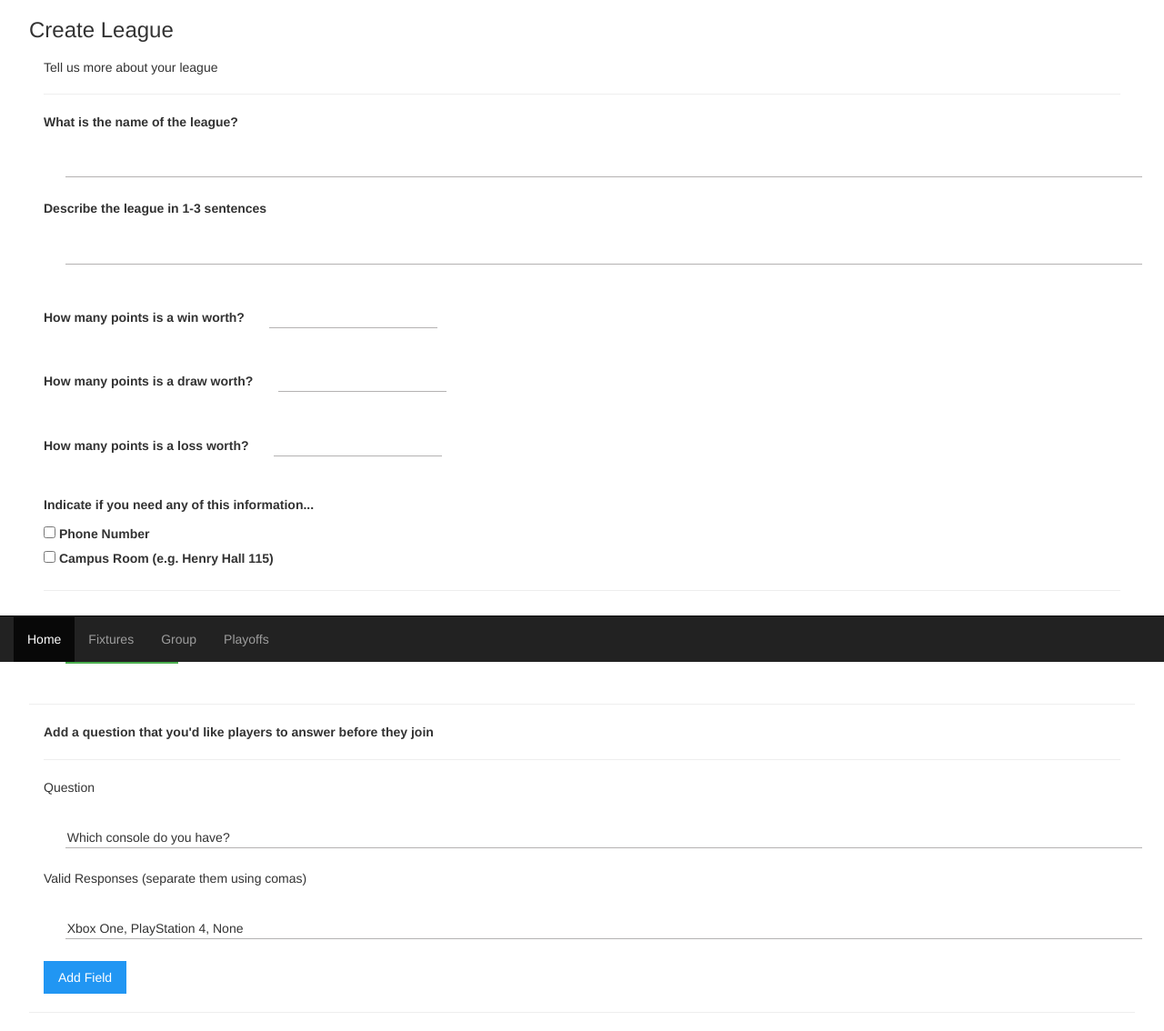
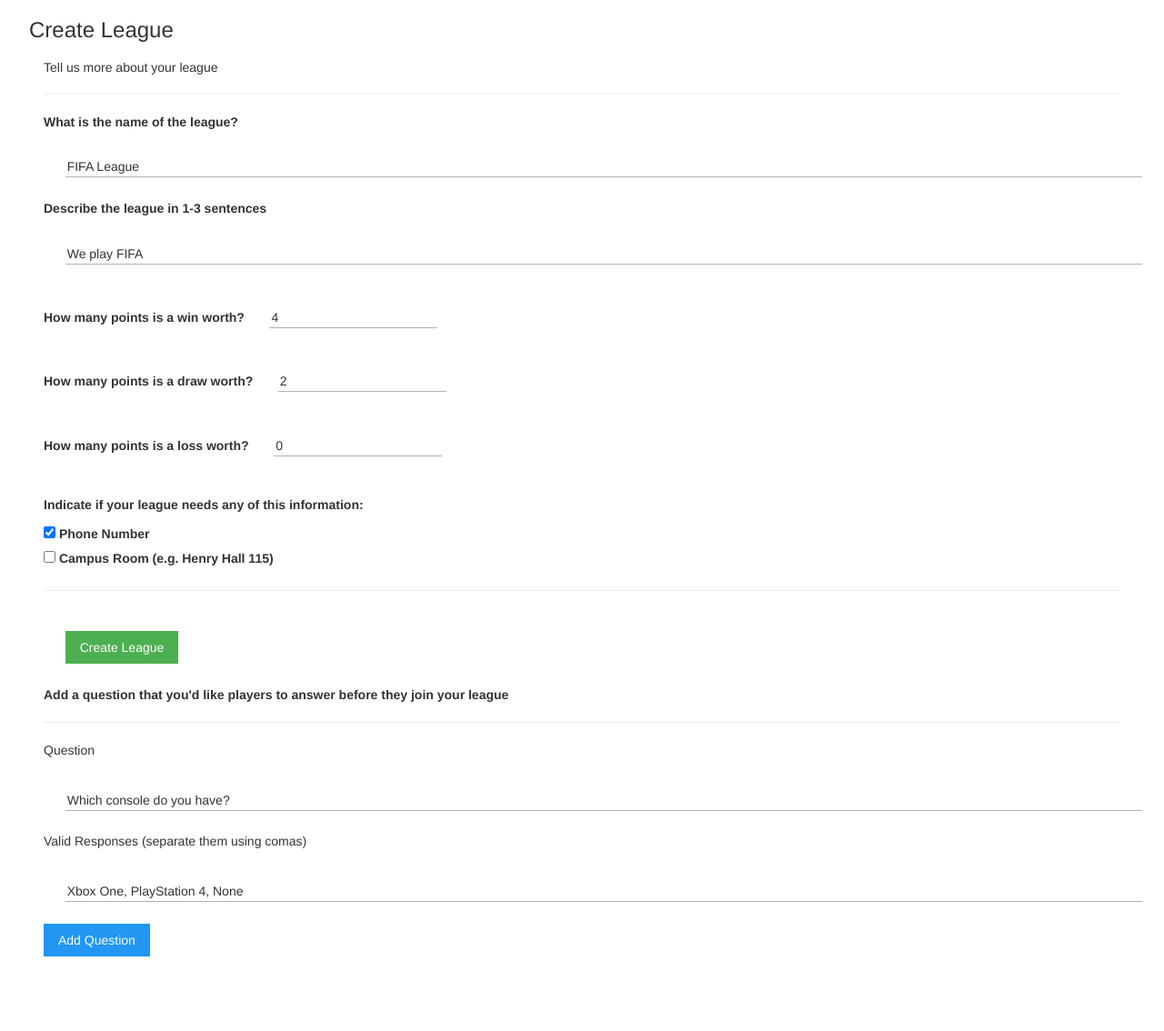
Before and after one commit to dchege711/cos333_tiger_leagues, a Flask app: page /league/create in a window 1280 px wide. Shown: the part 72-1206 px from the top of the page at 91% size. After the commit the page ends 1124 px from the top, so only its background shows below. Run offline with Flask 2, Linux system fonts and the light colour scheme; some libraries are stand-ins or nearby versions.

Commit message:
Sync form field names with server. Fix bugs in UI for league creation

```diff
--- a/tiger_leagues/templates/base.html
+++ b/tiger_leagues/templates/base.html
@@ -35,7 +35,7 @@
   </div>
 </nav>
 
-<nav class="navbar navbar-inverse navbar-fixed-bottom">
+<nav class="navbar navbar-inverse navbar-fixed-bottom" style="display: none">
     <div class="container-fluid">
       <ul class="nav navbar-nav">
         <li class="active"><a href="#">Home</a></li>
--- a/tiger_leagues/templates/league/create_league.html
+++ b/tiger_leagues/templates/league/create_league.html
@@ -20,43 +20,44 @@
 
         <div class="w3-container">
 
-            <form class="w3-container" id="create_league_form" action="league/create" method="POST">
+            <form class="w3-container" id="create_league_form" action="/league/create" method="POST">
+
                 <h5>Tell us more about your league</h5>
                 <hr>
 
-                <label for="league_name">What is the name of the league?</label>
+                <label for="LeagueName">What is the name of the league?</label>
                 <input
-                    type="text" name="league_name" id="league_name" maxlength="20" required>
+                    type="text" name="LeagueName" id="LeagueName" maxlength="50" value="FIFA League" required>
                 <br>
 
-                <label for="league_description">Describe the league in 1-3 sentences</label>
+                <label for="Descrip">Describe the league in 1-3 sentences</label>
                 <br>
-                <input id="league_description" type="text" name="league_description">
+                <input id="Descrip" type="text" name="Descrip" value="We play FIFA">
                 <br>
 
-                <label for="points_per_win">How many points is a win worth?</label>
+                <label for="WinPoints">How many points is a win worth?</label>
                 <input
-                    type="number" name="points_per_win" id="points_per_win" required>
+                    type="number" name="WinPoints" id="WinPoints" value="4" required>
                 <br>
 
-                <label for="points_per_draw">How many points is a draw worth?</label>
+                <label for="DrawPoints">How many points is a draw worth?</label>
                 <input
-                    type="number" name="points_per_draw" id="points_per_draw" required>
+                    type="number" name="DrawPoints" id="DrawPoints" value="2" required>
                 <br>
 
-                <label for="points_per_loss">How many points is a loss worth?</label>
+                <label for="LossPoints">How many points is a loss worth?</label>
                 <input
-                    type="number" name="points_per_loss" id="points_per_loss" required>
+                    type="number" name="LossPoints" id="LossPoints" value="0" required>
                 <br>
                 <br>
 
-                <p><strong>Indicate if you need any of this information...</strong></p>
-                <input type="checkbox" id="need_phone_num" name="need_phone_num">
-                <label for="need_phone_num">Phone Number</label>
+                <p><strong>Indicate if your league needs any of this information:</strong></p>
+                <input type="checkbox" id="needsPhoneNum" name="needsPhoneNum" checked>
+                <label for="needsPhoneNum">Phone Number</label>
                 <br>
 
-                <input type="checkbox" id="need_room_num" name="need_room_num">
-                <label for="need_room_num">Campus Room (e.g. Henry Hall 115)</label>
+                <input type="checkbox" id="needsRoomNum" name="needsRoomNum">
+                <label for="needsRoomNum">Campus Room (e.g. Henry Hall 115)</label>
                 <br>
                 <hr>
 
@@ -66,10 +67,8 @@
 
             </form>
 
-            <hr>
             <div class="w3-container">
-
-                <p><strong>Add a question that you'd like players to answer before they join</strong></p>
+                <p><strong>Add a question that you'd like players to answer before they join your league</strong></p>
                 <hr>
 
                 <p>Question</p>
@@ -80,10 +79,8 @@
                 <input type="text" placeholder="e.g. Xbox One, PlayStation 4, None" id="valid_responses" value="Xbox One, PlayStation 4, None">
                 <br>
 
-                <button class="w3-btn w3-blue" onclick="addNewQuestion()">Add Field</button>
-
+                <button class="w3-btn w3-blue" onclick="addNewQuestion()">Add Question</button>
             </div>
-            <hr>
 
         </div>
 
@@ -92,32 +89,44 @@
     <script>
 
         let state = {
-            additionalQsnID: 0
+            additionalQsnID: 0,
+            createLeagueForm: document.getElementById("create_league_form"),
+            additionalQuestionsContainer: document.getElementById("additional_questions_container")
         }
 
         function addNewQuestion() {
             let question =  document.getElementById("additional_question").value;
-            let validOptions = document.getElementById("valid_responses").value.split(",");
-            let validOptionsHTML = "";
-            for (let i = 0; i < validOptions.length; i++) {
-                validOption = validOptions[i].trim();
-                validOptionsHTML += `<input type='checkbox' name='${validOption}'><label for='${validOption}'> ${validOption}</label><br>`;
-            }
+            let validOptionsString = document.getElementById("valid_responses").value;
+            let questionID = state.additionalQsnID;
 
-            document.getElementById("additional_questions_container").insertAdjacentHTML(
+            state.additionalQuestionsContainer.insertAdjacentHTML(
                 "beforeend",
-                `<div id='extraQsn${state.additionalQsnID}'>
+                `
+                <div id='extraQsn${questionID}'>
                     <div>
                         <button
-                            onclick="document.getElementById('additional_questions_container').removeChild(document.getElementById('extraQsn${state.additionalQsnID}'));"
+                            onclick="removeQuestion(${questionID})"
                             class='w3-button w3-hover-red w3-right'>Delete Field
                         </button>
                     </div>
-                <p><strong>${question}</strong></p>${validOptionsHTML}<hr></div>`
+                    <input type='text' value='${question}' style='display: none;'
+                        name='question${questionID}' id='question${questionID}'>
+                    <input type='text' value='${validOptionsString}' style='display: none;'
+                        name='options${questionID}' id='options${questionID}'>
+                    <p>[Question]: <em>${question}</em></p>
+                    <p>[Options]: <em>${validOptionsString}</em></p>
+                    <hr>
+                </div>`
             );
 
-            state.additionalQsnID = state.additionalQsnID + 1;
+            state.additionalQsnID = questionID + 1;
 
+        }
+
+        function removeQuestion(questionID) {
+            state.additionalQuestionsContainer.removeChild(
+                document.getElementById(`extraQsn${questionID}`)
+            );
         }
     </script>
 
```
